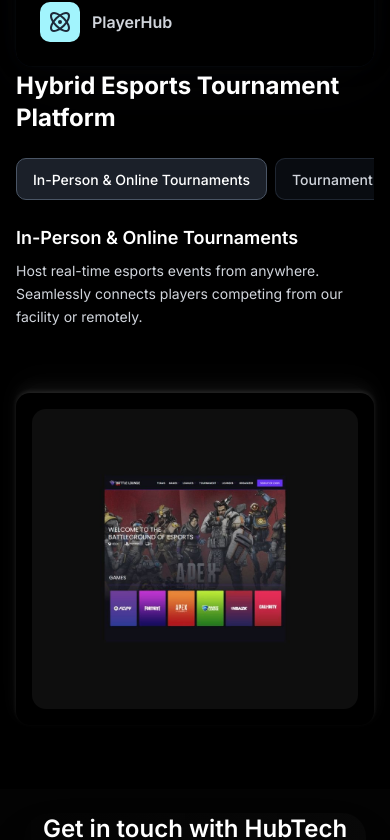
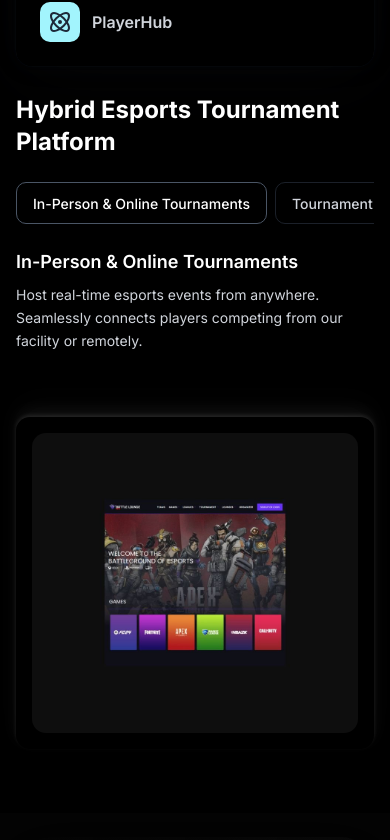
Before and after one commit to kanakk365/HubTech, a Next.js app: page / in a window 390 px wide. Shown: the part 2061-2901 px from the top of the page. Built offline with nearby package versions, Linux system fonts and the light colour scheme.

Commit message:
fix : projects

```diff
--- a/src/components/Home/OurProjects.tsx
+++ b/src/components/Home/OurProjects.tsx
@@ -141,7 +141,7 @@
             <div className="relative z-10 w-full lg:w-5/12 lg:min-w-[400px] flex flex-col h-full">
               <div className="flex-1">
                 <div className="lg:absolute w-full lg:-translate-y-1/2 lg:top-1/2">
-                  <div className="mb-6">
+                  <div className="mb-6 lg:mt-0 mt-6">
                     <h3 className="text-2xl lg:text-3xl font-bold mb-4 text-white">
                       {activeTabData.title}
                     </h3>
@@ -157,8 +157,8 @@
                             flex-shrink-0 px-4 py-2 rounded-lg transition-all duration-300 border
                             ${
                               activeSubTab[activeTab] === subTab.id
-                                ? "bg-gray-700/50 border-gray-600 text-white"
-                                : "bg-gray-800/30 border-gray-700/50 text-gray-300 hover:bg-gray-700/30"
+                                ? " border-gray-600 text-white"
+                                : " border-gray-700/50 text-gray-300 "
                             }
                           `}
                           style={{ boxShadow: "none" }}
```
